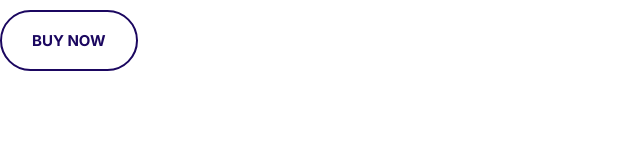
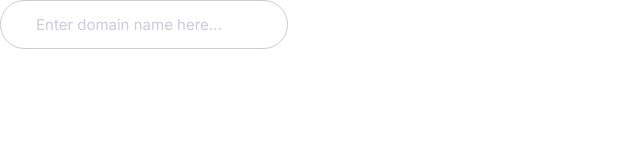
Before and after one commit to Victor-Guerrero-Devs/moshify, a plain HTML site: page index.html in a window 1280 px wide. Shown: the whole page, without its empty margins (0-640 px from the left). Drawn offline with Linux system fonts and the light colour scheme.

Commit message:
Build the input component

```diff
--- a/css/styles.css
+++ b/css/styles.css
@@ -234,3 +234,23 @@
     font-size: 1.5rem;
   }
 }
+
+/* Inputs */
+.input {
+  border-radius: 30px;
+  border: 1px solid #ccc;
+  color: var(--color-headings);
+  font-size: 2rem;
+  outline: 0;
+  padding: 1.5rem 3.5rem;
+}
+
+::placeholder {
+  color: #cdcbd7;
+}
+
+@media screen and (min-width: 1024px) {
+  .input {
+    font-size: 1.5rem;
+  }
+}
--- a/index.html
+++ b/index.html
@@ -13,6 +13,6 @@
     <link rel="stylesheet" href="css/styles.css" />
   </head>
   <body>
-    <button class="btn btn--outline">Buy Now</button>
+    <input type="text" class="input" placeholder="Enter domain name here..." />
   </body>
 </html>
```
Also changed, not shown: components/inputs.html (added, +1 -0 lines).
